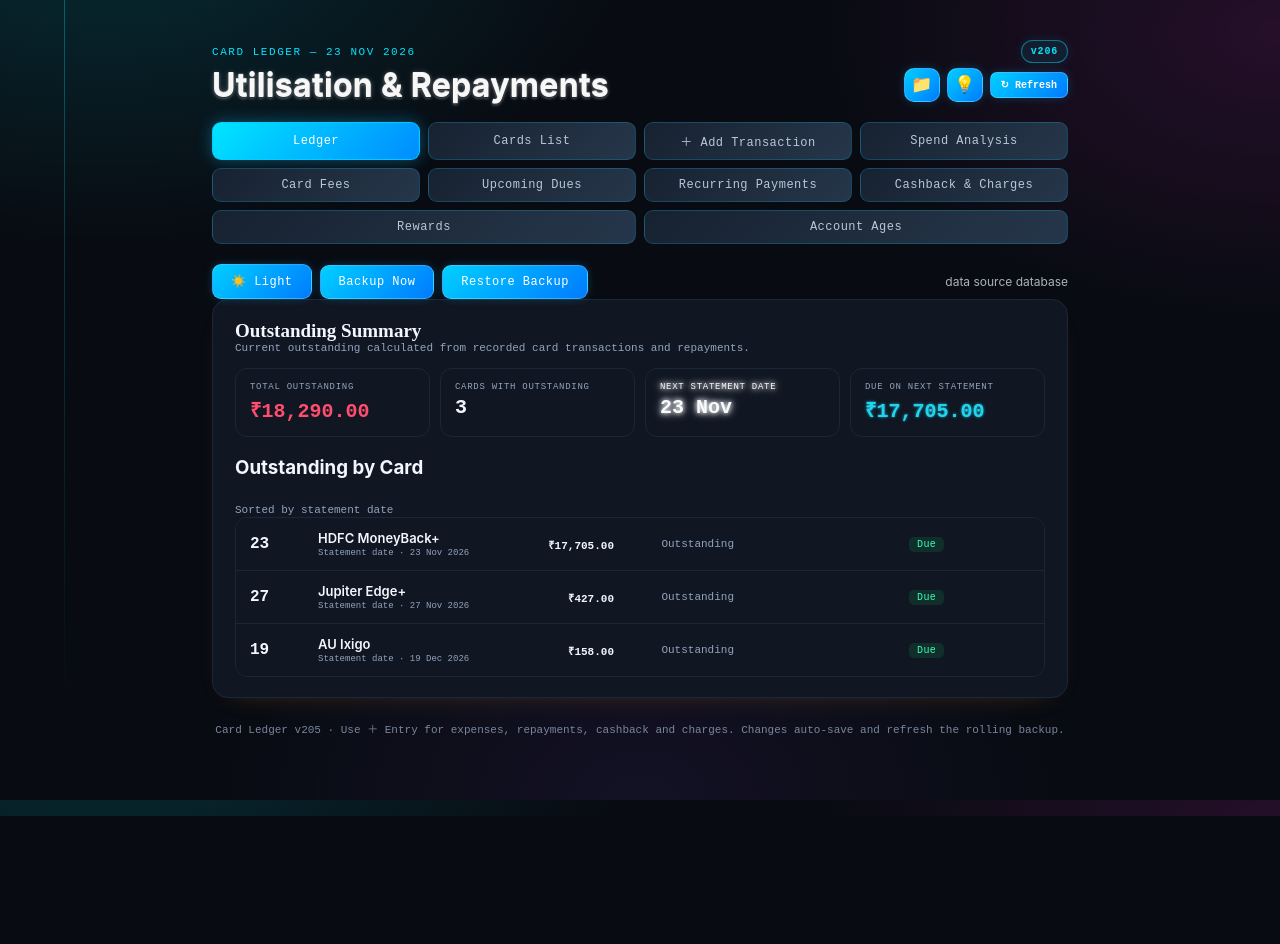
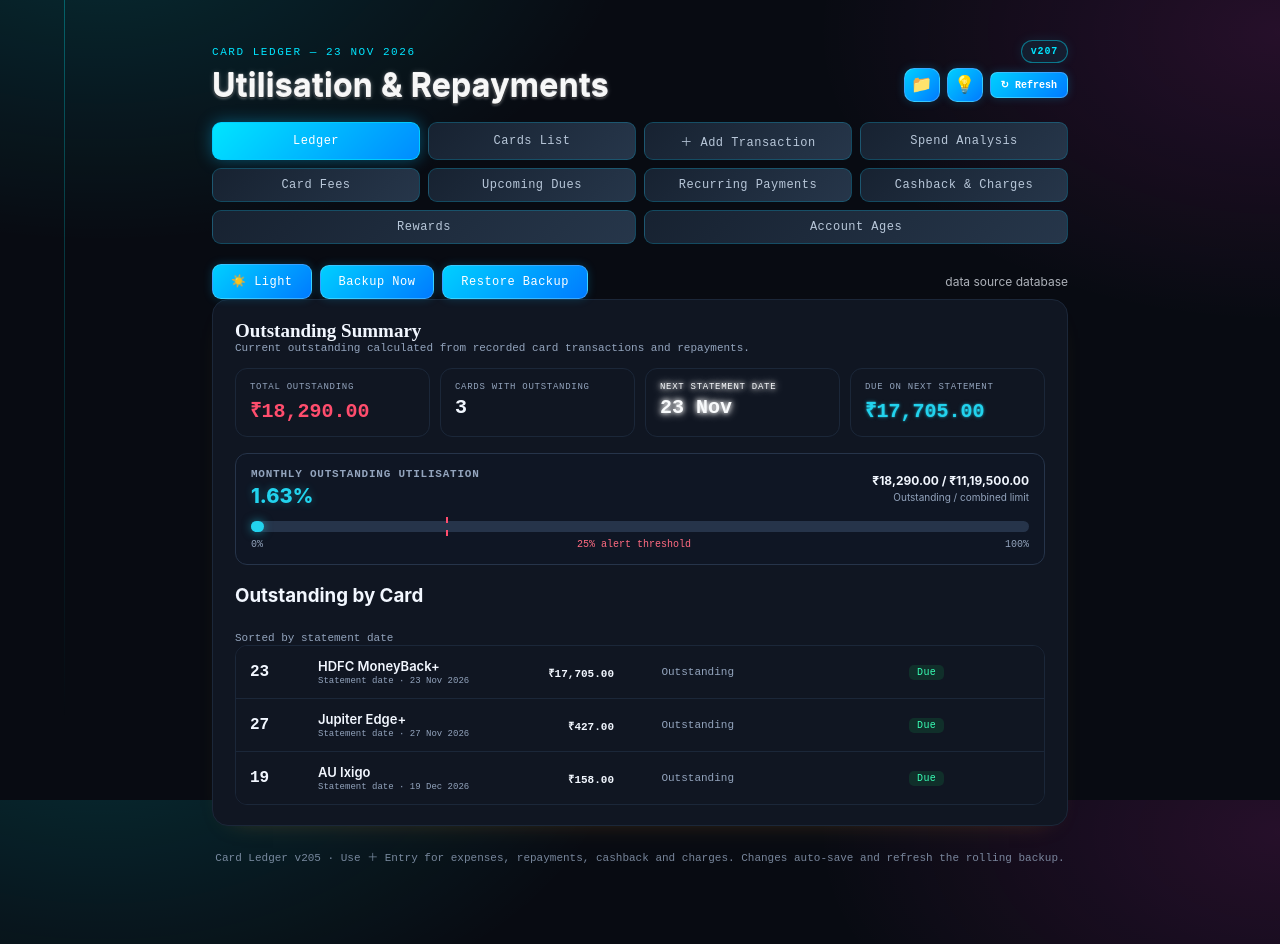
Before and after one commit to RDarshan226/card-ledger-pwa, a plain HTML site: page index.html in a window 1280 px wide. Before the commit the page ends 816 px from the top, so only its background shows below. Drawn offline with Linux system fonts and the light colour scheme.

Commit message:
Add monthly outstanding utilisation meter to Ledger

```diff
--- a/index.html
+++ b/index.html
@@ -400,10 +400,10 @@
 </style>
 </head>
 <body>
-<div id="startup-splash" aria-label="Opening Card Ledger"><img src="./icon-192.svg" alt="Card Ledger"><div class="startup-name">CARD LEDGER</div><div class="startup-version" id="startup-version">v206</div></div>
+<div id="startup-splash" aria-label="Opening Card Ledger"><img src="./icon-192.svg" alt="Card Ledger"><div class="startup-name">CARD LEDGER</div><div class="startup-version" id="startup-version">v207</div></div>
 <div class="margin-rule"></div>
 <div class="wrap">
-  <div class="top-meta"><div class="eyebrow" id="dateline">Card Ledger</div><span class="app-version" id="app-version">v206</span></div>
+  <div class="top-meta"><div class="eyebrow" id="dateline">Card Ledger</div><span class="app-version" id="app-version">v207</span></div>
   <div class="main-title-row"><h1 class="glossy-title">Utilisation &amp; Repayments</h1><div class="main-title-actions"><button class="heading-lock" onclick="setTab('secure')" title="data source Data" aria-label="data source Data">📁</button><button class="heading-alerts" onclick="setTab('alerts')" title="Statement Alerts" aria-label="Statement Alerts">💡</button><button class="heading-sync main-sync" onclick="refreshLatestLedgerData()" title="Refresh latest transaction data">↻ Refresh</button></div></div>
   <div class="tabs">
     <button class="tab-btn" id="tab-ledger" onclick="setTab('ledger')">Ledger</button>
@@ -1361,7 +1361,7 @@ let CARD_MASTER = [
   }
 ];
 
-const APP_VERSION='v206';
+const APP_VERSION='v207';
 function bytesToB64(bytes){return btoa(String.fromCharCode(...bytes));}
 function B64(bytes){return bytesToB64(bytes);}
 function b64(bytes){return bytesToB64(bytes);}
@@ -1959,9 +1959,15 @@ function renderLedger(){
       totalUtilised+=Math.max(0,Number(utilised(c))||0);
     });
     const combinedLimit=individualLimit+[...limitGroups.values()].reduce((sum,n)=>sum+n,0);
-    const overallUtilisation=combinedLimit>0?(totalUtilised/combinedLimit)*100:0;
-    const utilisationWarning=overallUtilisation>25?'<div style="margin-top:14px;padding:13px 15px;border:1px solid rgba(255,77,109,.65);border-left:4px solid #ff4d6d;border-radius:10px;background:rgba(127,29,29,.22);color:#ff879b;box-shadow:0 0 16px rgba(255,77,109,.12)"><div style="font:700 11px IBM Plex Mono,monospace;letter-spacing:.08em">⚠ HIGH CREDIT UTILISATION</div><div style="font-size:13px;font-weight:600;margin-top:5px">Total utilisation is '+overallUtilisation.toFixed(2)+'% — above the 25% threshold.</div><div style="font-size:11px;margin-top:4px;color:var(--ink-soft)">Used '+inr(totalUtilised)+' of '+inr(combinedLimit)+' combined credit limit. Consider repaying balances to bring utilisation to 25% or below.</div></div>':'';
-    let html='<div class="panel"><div class="tab-heading-row"><h2>Outstanding Summary</h2></div><div class="sub">Current outstanding calculated from recorded card transactions and repayments.</div><div class="due-summary"><div class="due-stat alert"><div class="k">Total outstanding</div><div class="v">'+inr(totalOutstanding)+'</div></div><div class="due-stat"><div class="k">Cards with outstanding</div><div class="v">'+cardsWithOutstanding+'</div></div><div class="due-stat"><div class="k" style="color:#f8fafc;text-shadow:0 0 5px #fff,0 0 10px #fff">Next statement date</div><div class="v" style="color:#f8fafc;text-shadow:0 0 5px #fff,0 0 10px #fff">'+(nextDue?new Date(nextDue+'T00:00:00').toLocaleDateString('en-IN',{day:'2-digit',month:'short'}):'—')+'</div></div><div class="due-stat"><div class="k">Due on next statement</div><div class="v" style="color:#22d3ee;text-shadow:0 0 2px rgba(34,211,238,.65),0 0 4px rgba(34,211,238,.35)">'+inr(amountDueOnNextStatement)+'</div></div></div>'+utilisationWarning;
+    // Monthly outstanding meter uses the current net outstanding against the combined available credit limit.
+    const monthlyOutstanding=Math.max(0,totalOutstanding);
+    const monthlyUtilisation=combinedLimit>0?(monthlyOutstanding/combinedLimit)*100:0;
+    const overallUtilisation=monthlyUtilisation;
+    const meterWidth=Math.min(100,Math.max(0,monthlyUtilisation));
+    const meterColor=monthlyUtilisation>25?'#ff4d6d':monthlyUtilisation>=20?'#f59e0b':'#22d3ee';
+    const utilisationMeter='<div style="margin-top:16px;padding:14px 15px;border:1px solid var(--line);border-radius:12px;background:var(--panel-soft,rgba(15,23,42,.35))"><div style="display:flex;justify-content:space-between;align-items:center;gap:12px;flex-wrap:wrap"><div><div style="font:700 11px IBM Plex Mono,monospace;letter-spacing:.07em;color:var(--ink-soft)">MONTHLY OUTSTANDING UTILISATION</div><div style="font-size:20px;font-weight:800;color:'+meterColor+';margin-top:4px;text-shadow:0 0 8px '+meterColor+'55">'+monthlyUtilisation.toFixed(2)+'%</div></div><div style="text-align:right"><div style="font-size:12px;font-weight:700">'+inr(monthlyOutstanding)+' / '+inr(combinedLimit)+'</div><div style="font-size:10px;color:var(--ink-soft);margin-top:3px">Outstanding / combined limit</div></div></div><div style="position:relative;height:11px;border-radius:20px;background:var(--line);margin-top:13px;overflow:visible"><div style="height:100%;width:'+meterWidth+'%;border-radius:20px;background:'+meterColor+';box-shadow:0 0 10px '+meterColor+'88;transition:width .3s"></div><div style="position:absolute;left:25%;top:-4px;height:19px;border-left:2px dashed #ff4d6d" title="25% warning threshold"></div></div><div style="display:flex;justify-content:space-between;margin-top:7px;font:10px IBM Plex Mono,monospace;color:var(--ink-soft)"><span>0%</span><span style="color:#ff6b81">25% alert threshold</span><span>100%</span></div></div>';
+    const utilisationWarning=overallUtilisation>25?'<div style="margin-top:12px;padding:13px 15px;border:1px solid rgba(255,77,109,.65);border-left:4px solid #ff4d6d;border-radius:10px;background:rgba(127,29,29,.22);color:#ff879b;box-shadow:0 0 16px rgba(255,77,109,.12)"><div style="font:700 11px IBM Plex Mono,monospace;letter-spacing:.08em">⚠ HIGH CREDIT UTILISATION</div><div style="font-size:13px;font-weight:600;margin-top:5px">Monthly outstanding utilisation is '+overallUtilisation.toFixed(2)+'% — above the 25% threshold.</div><div style="font-size:11px;margin-top:4px;color:var(--ink-soft)">Outstanding '+inr(monthlyOutstanding)+' of '+inr(combinedLimit)+' combined credit limit. Consider repaying balances to bring utilisation to 25% or below.</div></div>':'';
+    let html='<div class="panel"><div class="tab-heading-row"><h2>Outstanding Summary</h2></div><div class="sub">Current outstanding calculated from recorded card transactions and repayments.</div><div class="due-summary"><div class="due-stat alert"><div class="k">Total outstanding</div><div class="v">'+inr(totalOutstanding)+'</div></div><div class="due-stat"><div class="k">Cards with outstanding</div><div class="v">'+cardsWithOutstanding+'</div></div><div class="due-stat"><div class="k" style="color:#f8fafc;text-shadow:0 0 5px #fff,0 0 10px #fff">Next statement date</div><div class="v" style="color:#f8fafc;text-shadow:0 0 5px #fff,0 0 10px #fff">'+(nextDue?new Date(nextDue+'T00:00:00').toLocaleDateString('en-IN',{day:'2-digit',month:'short'}):'—')+'</div></div><div class="due-stat"><div class="k">Due on next statement</div><div class="v" style="color:#22d3ee;text-shadow:0 0 2px rgba(34,211,238,.65),0 0 4px rgba(34,211,238,.35)">'+inr(amountDueOnNextStatement)+'</div></div></div>'+utilisationMeter+utilisationWarning;
     if(dues.length){
       html+='<div class="tab-heading-row" style="margin-top:18px"><h3>Outstanding by Card</h3><span class="sub">Sorted by statement date</span></div><div class="due-list">';
       dues.forEach(x=>{
```
